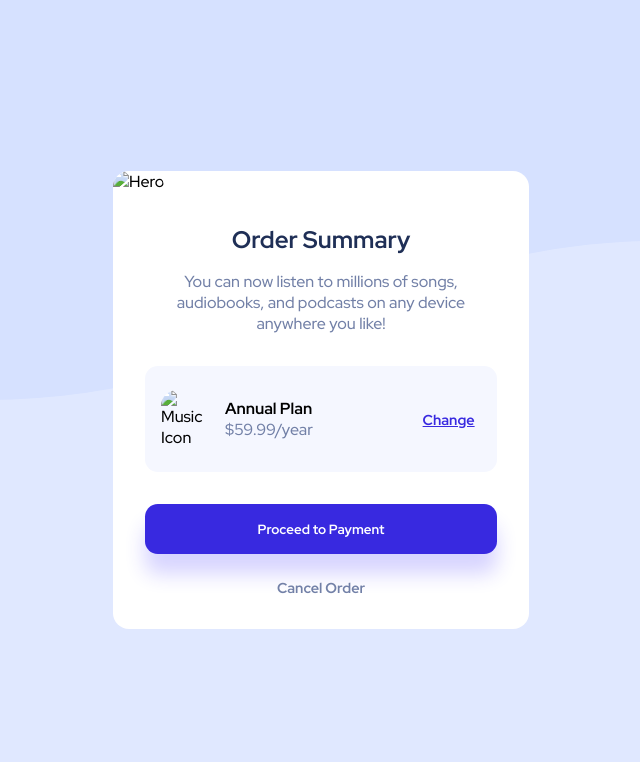
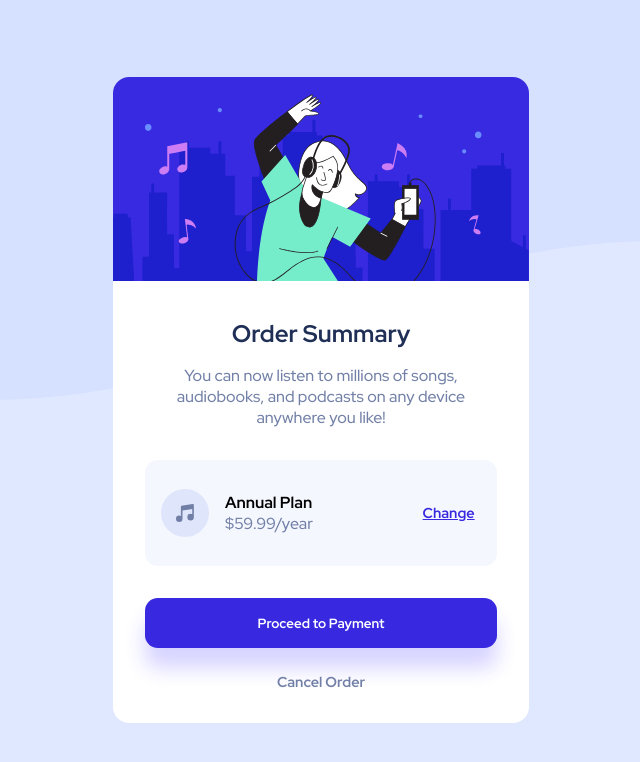
Before and after one commit to v1ct0rrrr/order, a plain HTML site: page index.html in a window 1280 px wide. Shown: the whole page, without its empty margins (319-959 px from the left). Drawn offline with Linux system fonts and the light colour scheme; files whose address does not match are found by name.

Commit message:
Update index.html

```diff
--- a/index.html
+++ b/index.html
@@ -4,7 +4,7 @@
   <meta charset="UTF-8">
   <meta name="viewport" content="width=device-width, initial-scale=1.0"> <!-- displays site properly based on user's device -->
 
-  <link rel="icon" type="image/png" sizes="32x32" href="./images/favicon-32x32.png">
+  <link rel="icon" type="image/png" sizes="32x32" href="favicon-32x32.png">
   <link rel="stylesheet" href="style.css">
 
   <title>Frontend Mentor | Order summary card</title>
@@ -14,14 +14,14 @@
 <body>
 
   <main>
-    <img src="/images/illustration-hero.svg" alt="Hero">
+    <img src="illustration-hero.svg" alt="Hero">
     <section>
       <h1>Order Summary</h1>
       <p>You can now listen to millions of songs, audiobooks, and podcasts on any device anywhere you like!</p>
 
       <div class="informations">
         <div class="music-price">
-          <img src="/images/icon-music.svg" alt="Music Icon">
+          <img src="icon-music.svg" alt="Music Icon">
           <div class="price">
             <strong>Annual Plan</strong>
             <p>$59.99/year</p>
```
